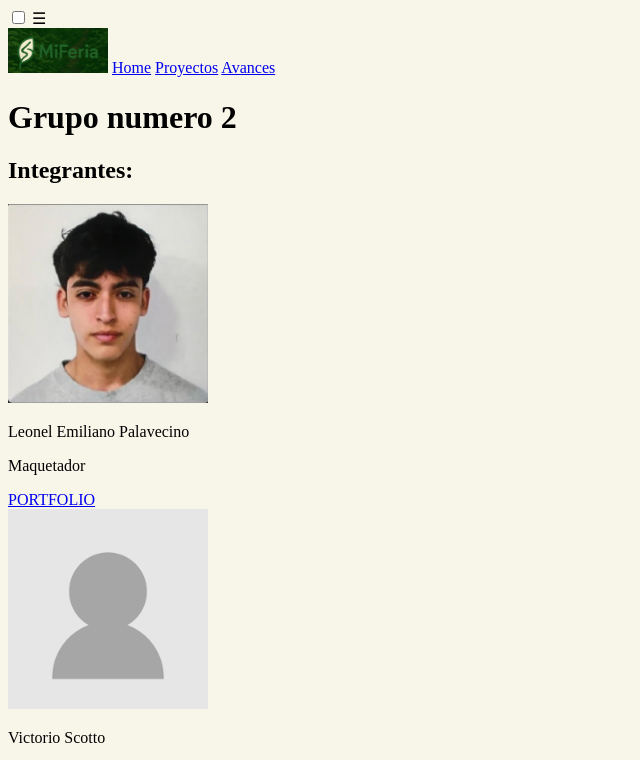
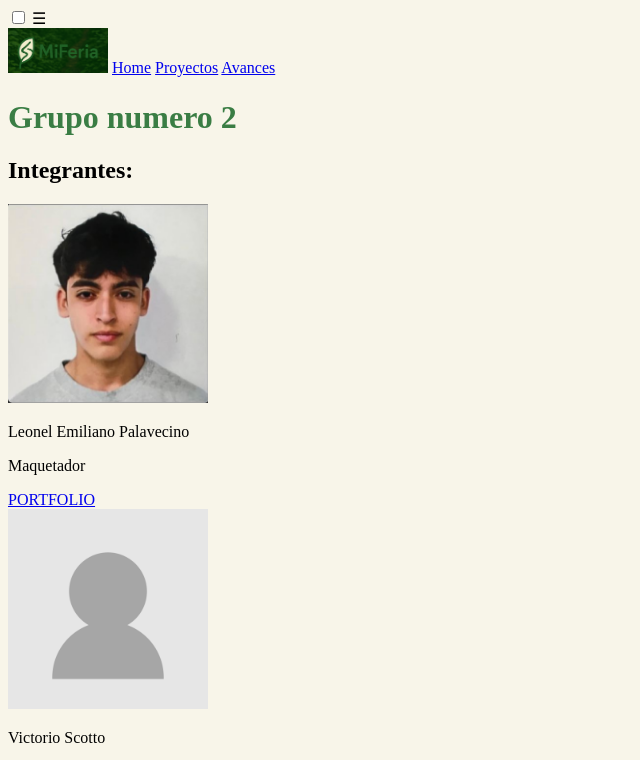
Before and after one commit to agustinlopez1-uade/Caso2FeriaSustentableItinerante, a plain HTML site: page index.html in a window 1280 px wide. Shown: the top 760 px of the page, without its empty margins (0-640 px from the left). Drawn offline with Linux system fonts and the light colour scheme.

Commit message:
Test css variables

```diff
--- a/styles.css
+++ b/styles.css
@@ -9,3 +9,7 @@
 body{
     background-color: var(--fondo);
 }
+
+h1{
+    color: var(--verde-oscuro);
+}
```
